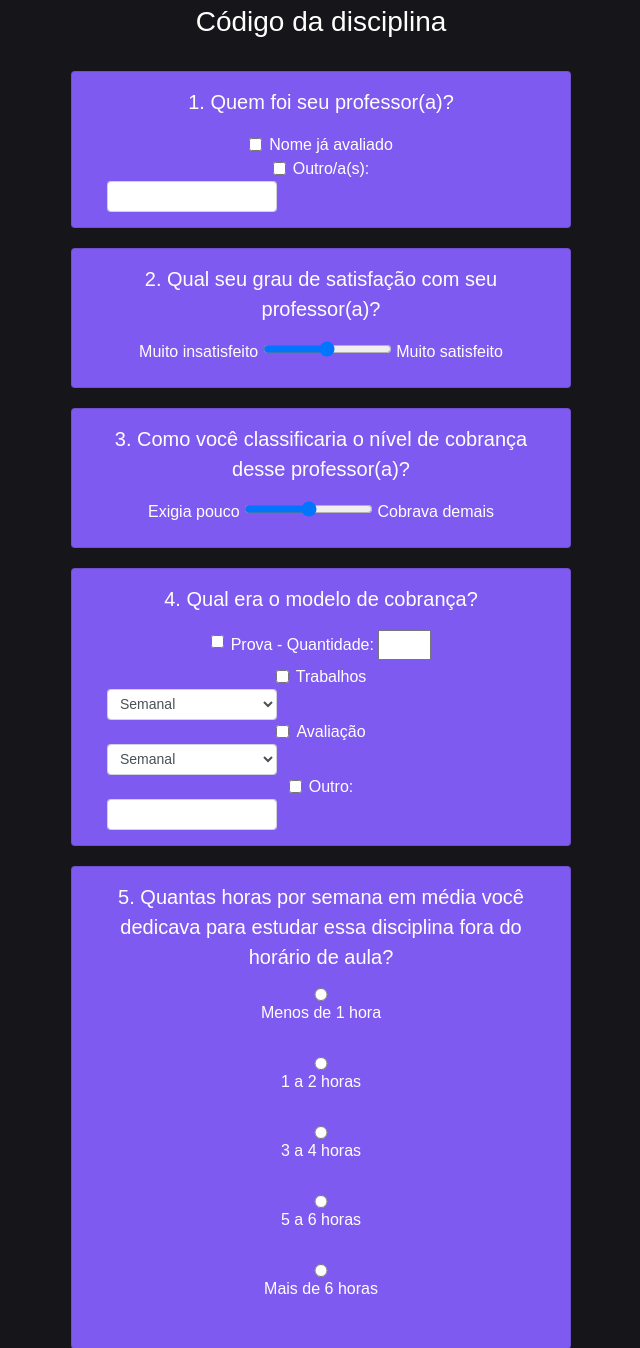
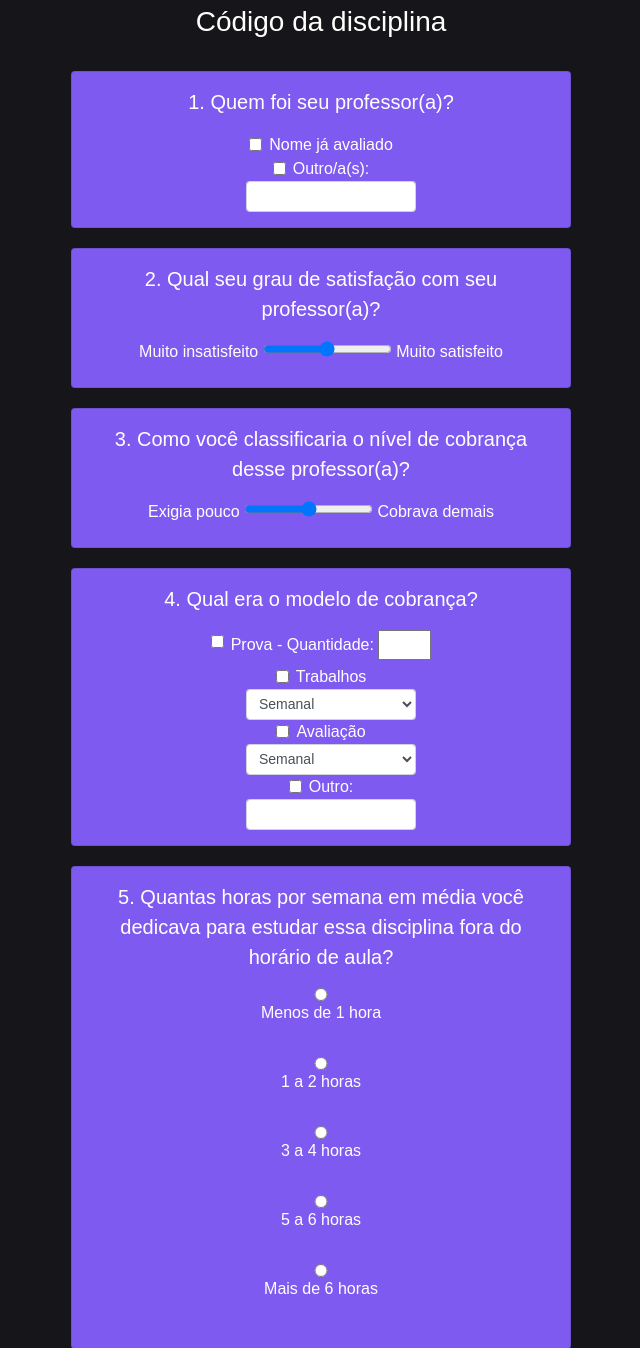
Before and after one commit to EricaRegnier/PUC-Study-projetos, a Django app: template PrimProjeto/first/templates/avaliar.html in a window 1280 px wide. Shown: the part 162-1510 px from the top of the page, without its empty margins (319-959 px from the left). Run offline with Django 4.2, Linux system fonts and the light colour scheme; the template is opened without the code that fills it, so the values that code supplies are empty; some libraries are stand-ins or nearby versions.

Commit message:
Pág avaliar tudo centralizado

```diff
--- a/PrimProjeto/first/templates/avaliar.html
+++ b/PrimProjeto/first/templates/avaliar.html
@@ -57,7 +57,7 @@
             <input class="form-check-input" type="checkbox" value="" id="defaultCheck1">
             <label class="form-check-label" for="defaultCheck1">
                 Outro/a(s):
-            </label> <input class="form-control form-control-sm" style="width: 170px;" type="text" placeholder="">
+            </label> <input class="form-control form-control-sm" style="width: 170px; margin: auto;" type="text" placeholder="">
         </div>
     </div>
     <div class="card" style="background: #7f5af0; padding: 15px">
@@ -91,7 +91,7 @@
             <label class="form-check-label" for="defaultCheck1">
                 Trabalhos
             </label>
-            <select class="form-control form-control-sm" style="width: 170px;">
+            <select class="form-control form-control-sm" style="width: 170px; margin: auto;">
                 <option>Semanal</option>
                 <option>Quinzenal</option>
                 <option>Mensal</option>
@@ -106,7 +106,7 @@
             <label class="form-check-label" for="defaultCheck1">
                 Avaliação
             </label>
-            <select class="form-control form-control-sm" style="width: 170px;">
+            <select class="form-control form-control-sm" style="width: 170px; margin: auto;">
                 <option>Semanal</option>
                 <option>Quinzenal</option>
                 <option>Mensal</option>
@@ -119,7 +119,7 @@
         <div class="form-check">
             <input class="form-check-input" type="checkbox" value="" id="defaultCheck1">
             <label class="form-check-label" for="defaultCheck1">Outro:</label>
-            <input class="form-control form-control-sm" style="width: 170px;" type="text" placeholder="">
+            <input class="form-control form-control-sm" style="width: 170px; margin: auto;" type="text" placeholder="">
         </div>
     </div>
     <div class="card" style="background: #7f5af0; padding: 15px;">
```
